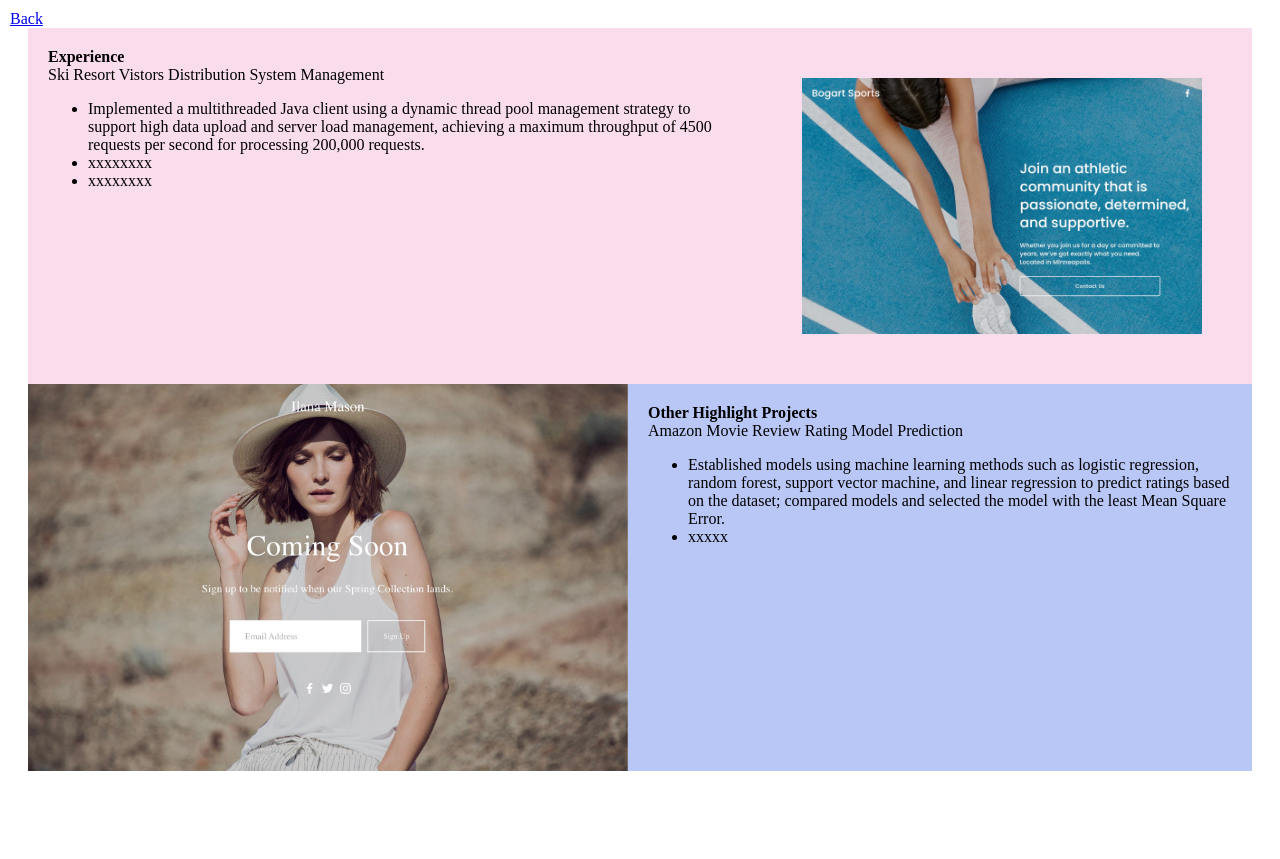
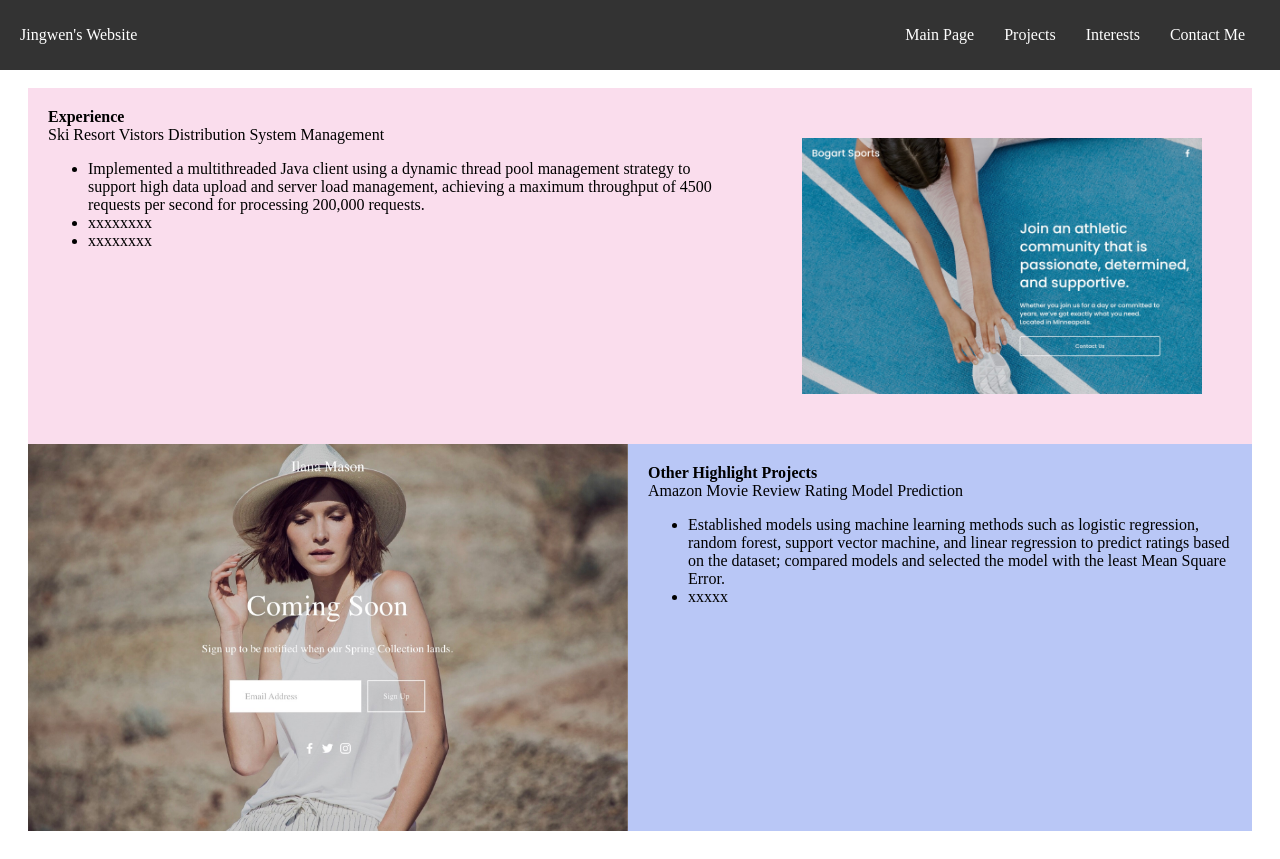
Before and after one commit to itisamazingxx/personal-website-assignment1-jingwen, a plain HTML site: page web/projects.html in a window 1280 px wide. Before the commit the page ends 800 px from the top, so only its background shows below. Drawn offline with Linux system fonts and the light colour scheme.

Commit message:
update nav bar

```diff
--- a/css/contact.css
+++ b/css/contact.css
@@ -12,20 +12,6 @@ body {
     body {
         background: linear-gradient(135deg, #4caf50, #8bc34a);
     }
-}
-
-.navbar {
-    position: absolute;
-    top: 10px;
-    left: 10px;
-    z-index: 1000;
-}
-
-.nav-table {
-    list-style-type: none;
-    padding: 0;
-    margin: 0;
-    display: flex;
 }
 
 .contact-title {
--- a/css/interests.css
+++ b/css/interests.css
@@ -1,17 +1,3 @@
-.navbar {
-    position: absolute;
-    top: 10px;
-    left: 10px;
-    z-index: 1000;
-}
-
-.nav-table {
-    list-style-type: none;
-    padding: 0;
-    margin: 0;
-    display: flex;
-}
-
 .interests-container {
     display: grid;
     grid-template-areas:
--- a/css/main.css
+++ b/css/main.css
@@ -5,9 +5,9 @@ body {
         linear-gradient(to right, rgba(255, 255, 255, 0.3), rgba(255, 255, 255, 0.1));
 }
 
-.nav-table {
-    list-style: none;
-    display: flex;
+.navbar-title {
+    font-size: 18px;
+    font-weight: bold;
 }
 
 .nav-table li {
--- /dev/null
+++ b/css/navbar.css
@@ -0,0 +1,31 @@
+.navbar {
+    position: fixed;
+    top: 0;
+    left: 0;
+    right: 0;
+    background-color: #333;
+    color: white;
+    display: flex;
+    justify-content: space-between;
+    align-items: center;
+    padding: 10px 20px;
+    z-index: 1000;
+    transition: background-color 0.3s ease;
+}
+
+.nav-table {
+    list-style: none;
+    display: flex;
+    flex-direction: row;
+}
+
+.nav-table a {
+    color: white;
+    text-decoration: none;
+    transition: color 0.3s ease;
+    margin: 0 15px;
+}
+
+.content {
+    padding-top: 60px;
+}
--- a/css/projects.css
+++ b/css/projects.css
@@ -1,17 +1,3 @@
-.navbar {
-    position: absolute;
-    top: 10px;
-    left: 10px;
-    z-index: 1000;
-}
-
-.nav-table {
-    list-style-type: none;
-    padding: 0;
-    margin: 0;
-    display: flex;
-}
-
 .projects-container {
     display: grid;
     grid-template-areas:
--- a/web/projects.html
+++ b/web/projects.html
@@ -2,15 +2,22 @@
     <head>
         <meta name="viewport" content="width=device-width, initial-scale=1.0">
         <link rel="stylesheet" type="text/css" href="../css/projects.css">
+        <link rel="stylesheet" type="text/css" href="../css/navbar.css">
     </head>
 
     <body>
+        <!-- Nav Bar -->
         <nav class="navbar">
+            <div class="navbar-title">Jingwen's Website</div>
             <ul class="nav-table">
-                <li><a href="../index.html">Back</a></li>
+                <li><a href="../index.html">Main Page</a> </li>
+                <li><a href="projects.html" class="active">Projects</a></li
+                <li><a href="interests.html">Interests</a> </li>
+                <li><a href="contact.html">Contact Me</a></li>
             </ul>
         </nav>
 
+        <div class="content">
             <div class="projects-container">
                 <div class="project1">
                     <div class="project1-container">
@@ -50,7 +57,8 @@
                         </ul>
                     </div>
                 </div>
+            </div>
+        </div>
 
-        </div>
     </body>
 </html>
```
Also changed, not shown: index.html (+6 -4 lines), web/contact.html (+12 -1 lines), web/interests.html (+10 -1 lines). Lines whose indentation alone changed are shown as unchanged.
